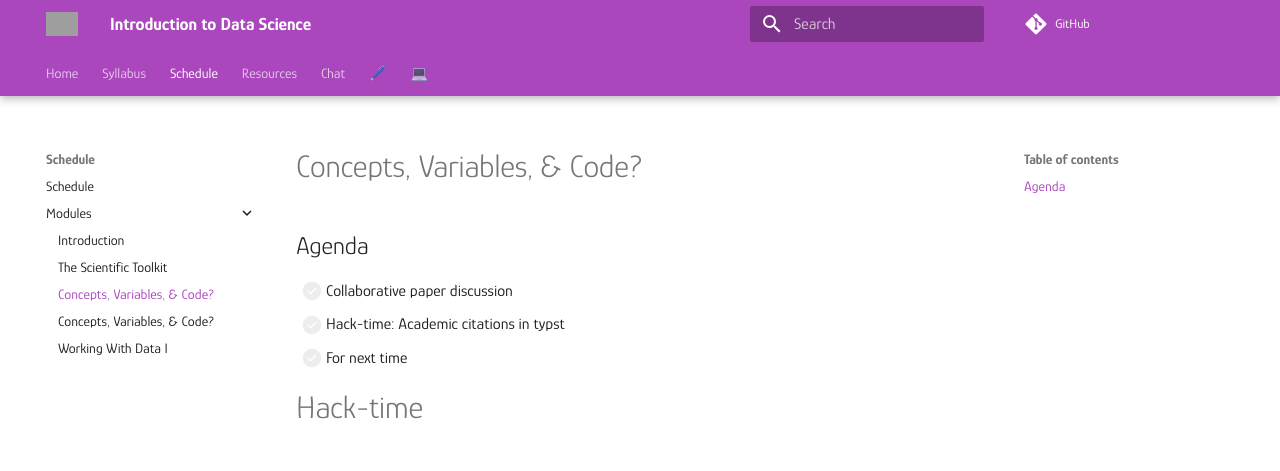
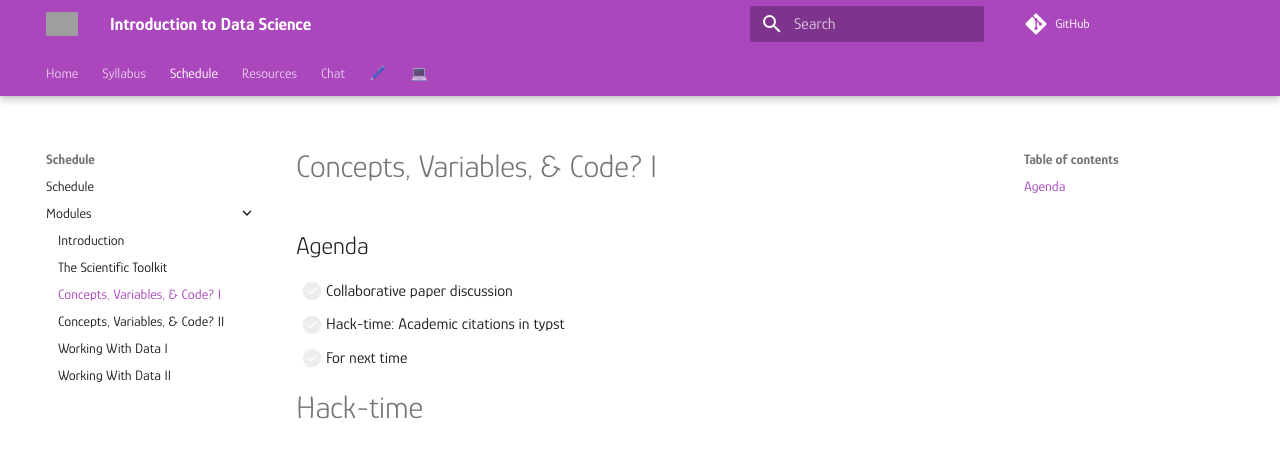
Before and after one commit to mickaeltemporao/itds, an MkDocs documentation site: the page built from docs/modules/programming-1.md, in a window 1280 px wide and 1114 px high. Shown: the top 471 px of the window. Built offline with MkDocs 1.6.1 and Material for MkDocs 9.7.7, drawn with Linux system fonts in a browser that asks for light colours; comment, search, counter and statistics services are not loaded; grey boxes are pictures that could not be loaded.

Commit message:
fix titles

```diff
--- a/docs/modules/programming-1.md
+++ b/docs/modules/programming-1.md
@@ -1,4 +1,4 @@
-# Concepts, Variables, & Code?
+# Concepts, Variables, & Code? I
 
 ## Agenda
 - [ ] Collaborative paper discussion
--- a/docs/modules/programming-2.md
+++ b/docs/modules/programming-2.md
@@ -1,4 +1,4 @@
-# Concepts, Variables, & Code?
+# Concepts, Variables, & Code? II
 
 ## Agenda
 - [ ] Collaborative paper discussion
--- a/mkdocs.yml
+++ b/mkdocs.yml
@@ -65,6 +65,7 @@
       - modules/programming-1.md
       - modules/programming-2.md
       - modules/programming-3.md
+      - modules/programming-4.md
       # - modules/exploration-1.md
       # - modules/exploration-2.md
       # - modules/management-1.md
```
